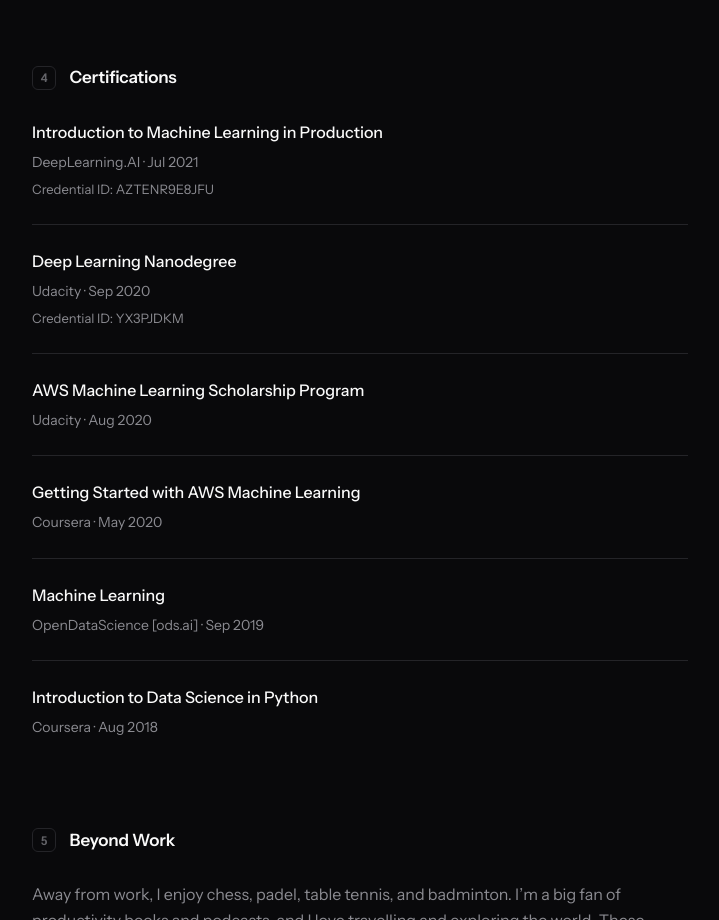
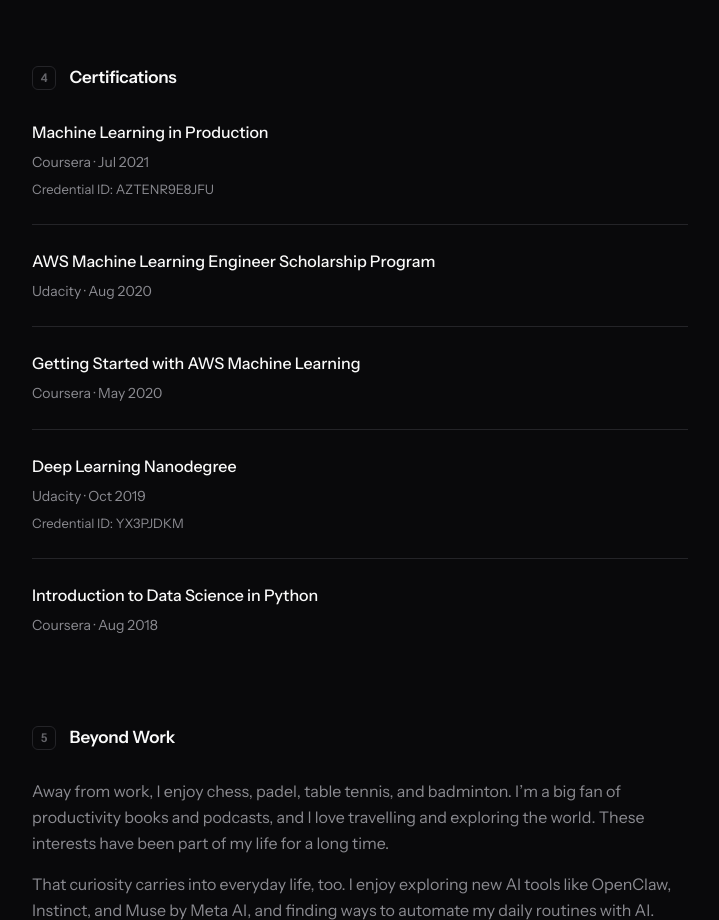
Before and after one commit to imkhubaibraza/imkhubaibraza.github.io, an Astro site: page / in a window 1280 px wide. Shown: the part 5020-5940 px from the top of the page, without its empty margins (280-999 px from the left). Built offline with nearby package versions, Linux system fonts and the light colour scheme; Astro itself is replaced by a stand-in of ours.

Commit message:
Certifications as listed on Toptal
Co-Authored-By: Claude Opus 5.5 <noreply@anthropic.com>

```diff
--- a/src/data/profile.js
+++ b/src/data/profile.js
@@ -114,12 +114,12 @@ export const profile = {
     { label: 'BSc Computer Science', detail: 'Government College University, Lahore · 2015–2019' },
   ],
 
+  // As listed on the Toptal profile.
   certifications: [
-    { name: 'Introduction to Machine Learning in Production', issuer: 'DeepLearning.AI', issued: 'Jul 2021', credential: 'AZTENR9E8JFU' },
-    { name: 'Deep Learning Nanodegree', issuer: 'Udacity', issued: 'Sep 2020', credential: 'YX3PJDKM' },
-    { name: 'AWS Machine Learning Scholarship Program', issuer: 'Udacity', issued: 'Aug 2020' },
+    { name: 'Machine Learning in Production', issuer: 'Coursera', issued: 'Jul 2021', credential: 'AZTENR9E8JFU' },
+    { name: 'AWS Machine Learning Engineer Scholarship Program', issuer: 'Udacity', issued: 'Aug 2020' },
     { name: 'Getting Started with AWS Machine Learning', issuer: 'Coursera', issued: 'May 2020' },
-    { name: 'Machine Learning', issuer: 'OpenDataScience [ods.ai]', issued: 'Sep 2019' },
+    { name: 'Deep Learning Nanodegree', issuer: 'Udacity', issued: 'Oct 2019', credential: 'YX3PJDKM' },
     { name: 'Introduction to Data Science in Python', issuer: 'Coursera', issued: 'Aug 2018' },
   ],
 
```
